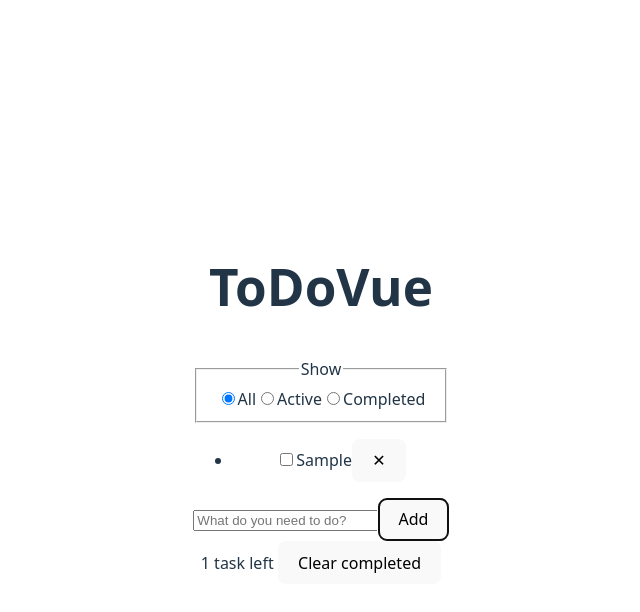
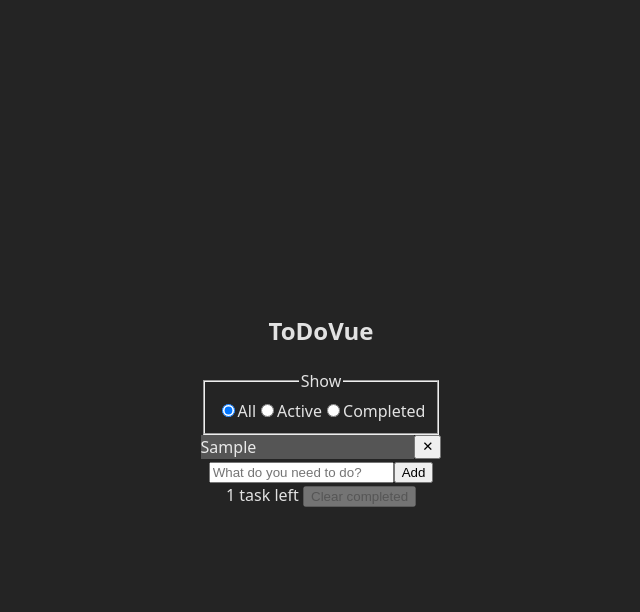
Before and after one commit to A-A-Z/to-do-vue, a Vue app: page / in a window 1280 px wide. Both pictures are taken after typing "Sample" into the empty fields and a click on the button "Add". Shown: the top 612 px of the page, without its empty margins (319-959 px from the left). Built offline with nearby package versions, Linux system fonts and the light colour scheme.

Commit message:
Styles and footer component

```diff
--- a/src/App.vue
+++ b/src/App.vue
@@ -1,12 +1,14 @@
 <script setup lang="ts">
 import { ref, computed, onMounted, watch } from 'vue'
-import TodoInput from './components/TodoInput.vue' // './components/TodoInput.vue'
+import TodoInput from './components/TodoInput.vue'
 import TodoFilters from './components/TodoFilters.vue'
 import TodoList from './components/TodoList.vue'
+import TodoFooter from './components/TodoFooter.vue'
 import { createId } from './utils/createId'
+
 import type { Todo, TodoFilter } from './types'
 
-const STORAGE_KEY = 'vue-3.5-todo-example'
+const STORAGE_KEY = 'to-do-vue-app'
 
 const todos = ref<Todo[]>([])
 const filter = ref<TodoFilter>('all')
@@ -14,7 +16,7 @@ const filter = ref<TodoFilter>('all')
 // load from localStorage
 onMounted(() => {
   const saved = localStorage.getItem(STORAGE_KEY)
-  if (saved) {
+  if (saved !== null) {
     try {
       const parsed = JSON.parse(saved) as Todo[]
       // naive validation
@@ -30,7 +32,7 @@ onMounted(() => {
 // persist to localStorage
 watch(
   todos,
-  (value) => {
+  value => {
     localStorage.setItem(STORAGE_KEY, JSON.stringify(value))
   },
   { deep: true }
@@ -40,20 +42,26 @@ const filteredTodos = computed<Todo[]>(() => {
   switch (filter.value) {
     case 'active':
       return todos.value.filter(t => !t.done)
+
     case 'completed':
       return todos.value.filter(t => t.done)
+
     default:
       return todos.value
   }
 })
 
 const remainingCount = computed<number>(
-  () => todos.value.filter(t => !t.done).length
+  () => todos.value.filter(({ done }) => !done).length
 )
 
-function addTodo(title: string): void {
+const hasCompleted = computed<boolean>(
+  () => todos.value.some(({ done }) => done)
+)
+
+const addTodo = (title: string): void => {
   const trimmed = title.trim()
-  if (!trimmed) return
+  if (trimmed === '') return
 
   todos.value.push({
     id: createId(),
@@ -62,19 +70,19 @@ function addTodo(title: string): void {
   })
 }
 
-function toggleTodo(id: string): void {
-  const todo = todos.value.find(t => t.id === id)
-  if (todo) {
+const toggleTodo = (id: string): void => {
+  const todo = todos.value.find(item => item.id === id)
+  if (todo !== undefined) {
     todo.done = !todo.done
   }
 }
 
-function removeTodo(id: string): void {
-  todos.value = todos.value.filter(t => t.id !== id)
+const removeTodo = (id: string): void => {
+  todos.value = todos.value.filter(item => item.id !== id)
 }
 
-function clearCompleted(): void {
-  todos.value = todos.value.filter(t => !t.done)
+const clearCompleted = (): void => {
+  todos.value = todos.value.filter(({ done }) => !done)
 }
 </script>
 
@@ -93,18 +101,11 @@ function clearCompleted(): void {
 
       <TodoInput @add-todo="addTodo" />
 
-      <footer class="footer">
-        <span>
-          {{ remainingCount }} task<span v-if="remainingCount !== 1">s</span> left
-        </span>
-        <button
-          class="btn-link"
-          type="button"
-          @click="clearCompleted"
-        >
-          Clear completed
-        </button>
-      </footer>
+      <TodoFooter
+        :remaining-count="remainingCount"
+        :has-completed="hasCompleted"
+        @clear-completed="clearCompleted"
+      />
     </section>
   </main>
 </template>
--- /dev/null
+++ b/src/components/TodoFooter.vue
@@ -0,0 +1,30 @@
+<script setup lang="ts">
+const props = defineProps<{
+  remainingCount: number
+  hasCompleted: boolean
+}>()
+
+const emit = defineEmits<{
+  (e: 'clearCompleted'): void
+}>()
+
+const handleClear = (): void => {
+  emit('clearCompleted')
+}
+</script>
+
+<template>
+  <footer class="footer">
+    <span>
+      {{ props.remainingCount }} task<span v-if="props.remainingCount !== 1">s</span> left
+    </span>
+    <button
+      class="btn-link"
+      type="button"
+      :disabled="!props.hasCompleted"
+      @click="handleClear"
+    >
+      Clear completed
+    </button>
+  </footer>
+</template>
--- a/src/components/TodoItem.vue
+++ b/src/components/TodoItem.vue
@@ -10,33 +10,35 @@ const emit = defineEmits<{
   (e: 'remove', id: string): void
 }>()
 
-function toggle(): void {
+const toggle = (): void => {
   emit('toggle', props.todo.id)
 }
 
-function remove(): void {
+const remove = (): void => {
   emit('remove', props.todo.id)
 }
 </script>
 
 <template>
-  <li class="todo-item">
-    <label class="todo-item__label">
+  <li class="item">
+    <label class="item__label">
       <input
         type="checkbox"
+        class="visually-hidden"
         :checked="props.todo.done"
         @change="toggle"
+        tabindex="0"
       />
       <span
-        class="todo-item__title"
-        :class="{ 'todo-item__title--done': props.todo.done }"
+        class="item__title"
+        :class="{ 'item__title--done': props.todo.done }"
       >
         {{ props.todo.title }}
       </span>
     </label>
     <button
       type="button"
-      class="todo-item__remove"
+      class="item__remove"
       @click="remove"
       aria-label="Delete task"
     >
@@ -44,3 +46,25 @@ function remove(): void {
     </button>
   </li>
 </template>
+
+<style scoped>
+.item {
+  display: flex;
+  justify-content: space-between;
+  width: 100%;
+}
+
+.item__label {
+  background-color: #555;
+  flex-grow: 1;
+          text-align: left;
+
+  &:has(:checked) {
+    background-color: #0f0;
+  }
+
+  &:has(:focus-visible) {
+    outline: 2px solid #f00;
+  }
+}
+</style>
--- a/src/components/TodoList.vue
+++ b/src/components/TodoList.vue
@@ -11,17 +11,17 @@ const emit = defineEmits<{
   (e: 'remove', id: string): void
 }>()
 
-function handleToggle(id: string): void {
+const handleToggle = (id: string): void => {
   emit('toggle', id)
 }
 
-function handleRemove(id: string): void {
+const handleRemove = (id: string): void => {
   emit('remove', id)
 }
 </script>
 
 <template>
-  <ul v-if="props.todos.length" class="todo-list">
+  <ul v-if="props.todos.length" class="list">
     <TodoItem
       v-for="todo in props.todos"
       :key="todo.id"
@@ -34,3 +34,15 @@ function handleRemove(id: string): void {
     No tasks
   </p>
 </template>
+
+<style scoped>
+.list {
+  align-items: flex-start;
+  display: flex;
+  flex-direction: column;
+  gap: 4px;
+  list-style-type: none;
+  margin: 0;
+  padding: 0;
+}
+</style>
--- a/src/style.css
+++ b/src/style.css
@@ -13,14 +13,14 @@
   -moz-osx-font-smoothing: grayscale;
 }
 
-a {
+/* a {
   font-weight: 500;
   color: #646cff;
   text-decoration: inherit;
 }
 a:hover {
   color: #535bf2;
-}
+} */
 
 body {
   margin: 0;
@@ -30,12 +30,7 @@ body {
   min-height: 100vh;
 }
 
-h1 {
-  font-size: 3.2em;
-  line-height: 1.1;
-}
-
-button {
+/* button {
   border-radius: 8px;
   border: 1px solid transparent;
   padding: 0.6em 1.2em;
@@ -52,11 +47,8 @@ button:hover {
 button:focus,
 button:focus-visible {
   outline: 4px auto -webkit-focus-ring-color;
-}
+} */
 
-.card {
-  padding: 2em;
-}
 
 #app {
   max-width: 1280px;
@@ -65,7 +57,7 @@ button:focus-visible {
   text-align: center;
 }
 
-@media (prefers-color-scheme: light) {
+/* @media (prefers-color-scheme: light) {
   :root {
     color: #213547;
     background-color: #ffffff;
@@ -76,4 +68,14 @@ button:focus-visible {
   button {
     background-color: #f9f9f9;
   }
+} */
+
+.visually-hidden {
+  clip: rect(0 0 0 0);
+  clip-path: inset(50%);
+  height: 1px;
+  overflow: hidden;
+  position: absolute;
+  white-space: nowrap;
+  width: 1px;
 }
```
